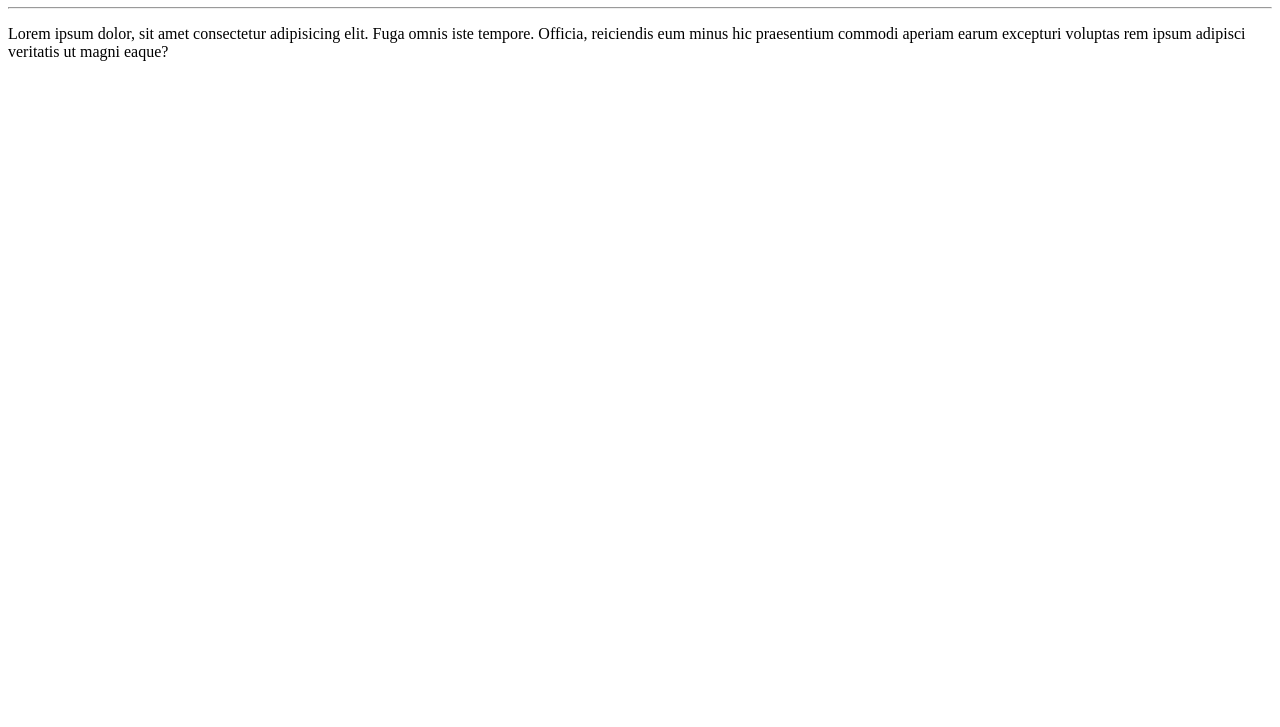
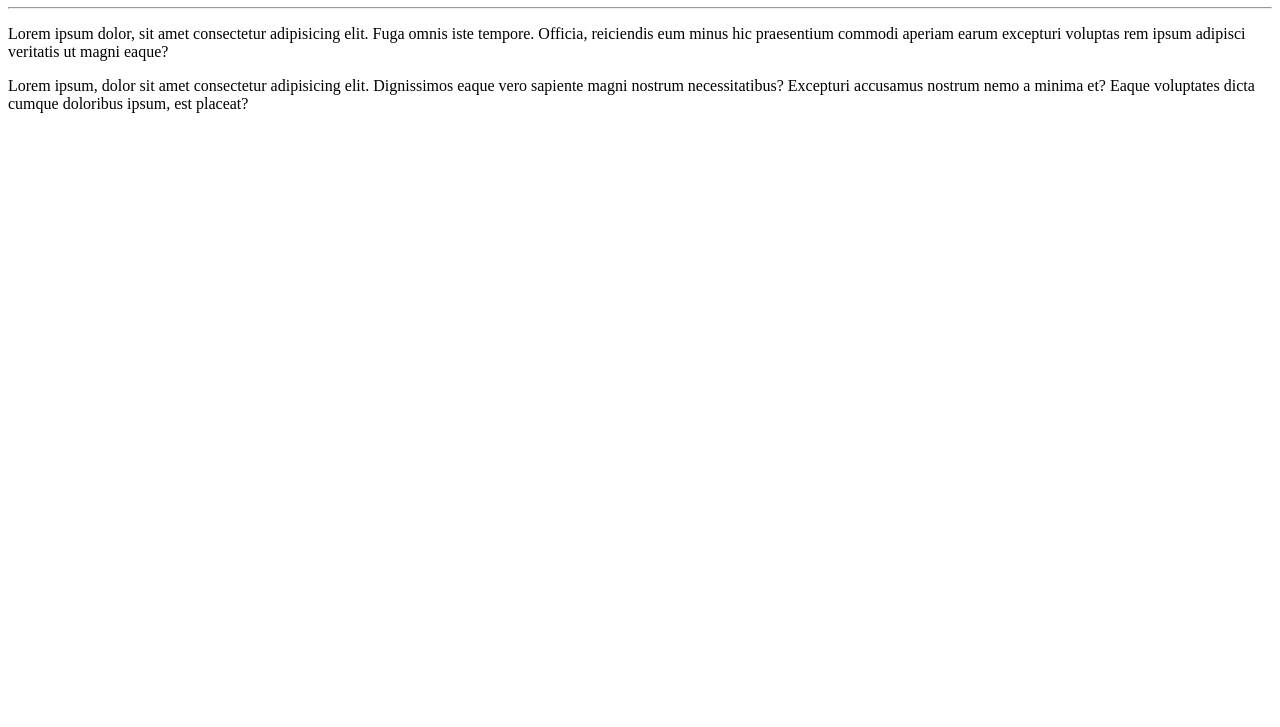
Before and after one commit to JacquelineSF/Ola_Mundo, a plain HTML site: page site-exemplo/index.html in a window 1280 px wide. Shown: the part 73-800 px from the top of the page. Drawn offline with Linux system fonts and the light colour scheme.

Commit message:
adc um paragrafo

```diff
--- a/site-exemplo/index.html
+++ b/site-exemplo/index.html
@@ -9,5 +9,6 @@
         <h1>Olá, Mundo!</h1>
         <hr>
         <p>Lorem ipsum dolor, sit amet consectetur adipisicing elit. Fuga omnis iste tempore. Officia, reiciendis eum minus hic praesentium commodi aperiam earum excepturi voluptas rem ipsum adipisci veritatis ut magni eaque?</p>
+        <p>Lorem ipsum, dolor sit amet consectetur adipisicing elit. Dignissimos eaque vero sapiente magni nostrum necessitatibus? Excepturi accusamus nostrum nemo a minima et? Eaque voluptates dicta cumque doloribus ipsum, est placeat?</p>
 </body>
 </html>
```
